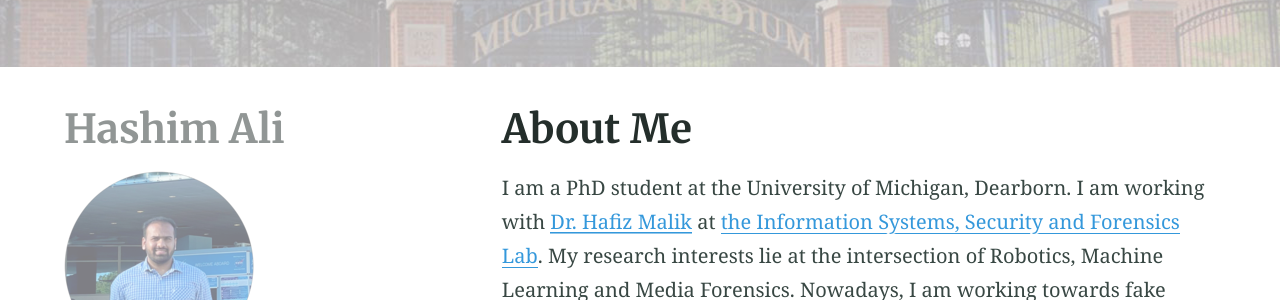
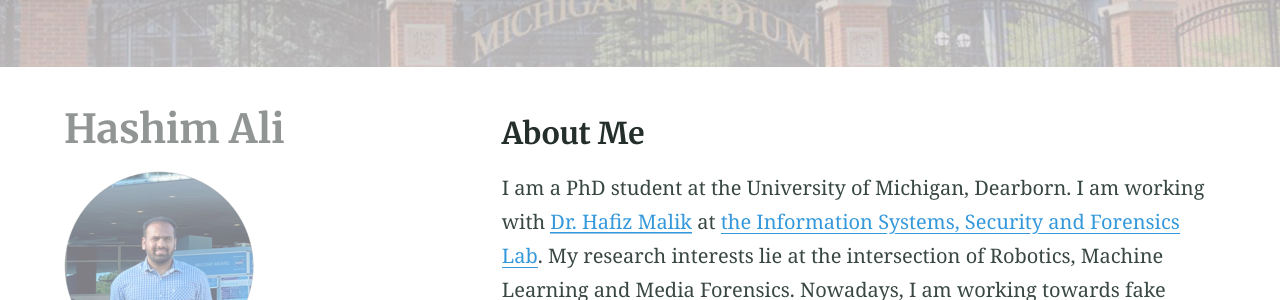
Before and after one commit to Fakeha-38/fakeha-38.github.io, a Jekyll site: the page built from index.md, in a window 1280 px wide. Shown: the part 357-657 px from the top of the page. Built offline with Jekyll 4.4.1, drawn with Linux system fonts in a browser that asks for light colours.

Commit message:
title size change

```diff
--- a/_layouts/page.html
+++ b/_layouts/page.html
@@ -8,7 +8,7 @@ layout: default
 
   <article class="article  article--page  content  typeset">
 
-    <h1>{{ page.title }}</h1>
+    <h3>{{ page.title }}</h3>
 
     {{ content }}
 
```
Also changed, not shown: index.md (+1 -1 lines).
